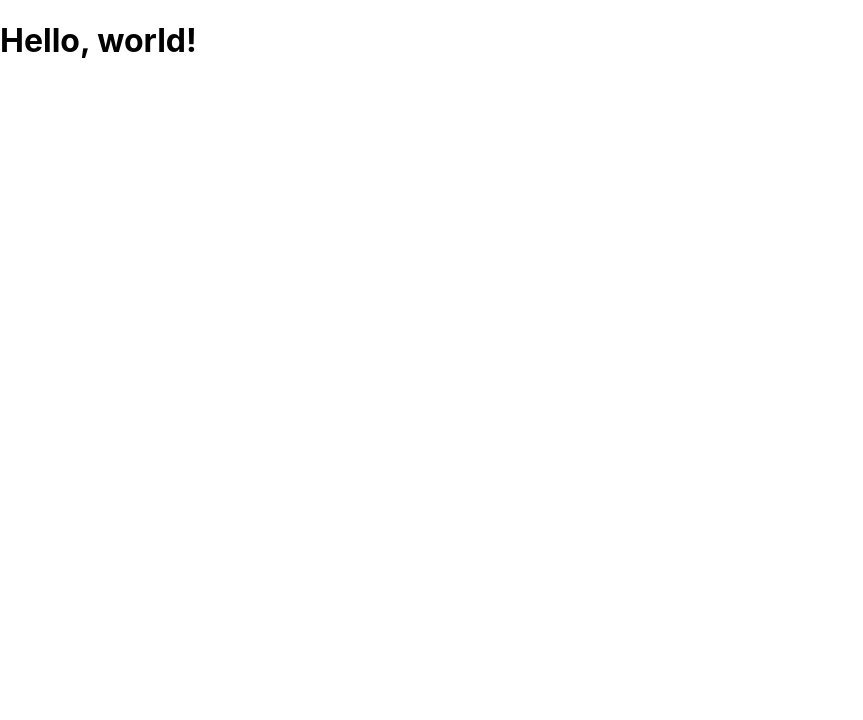
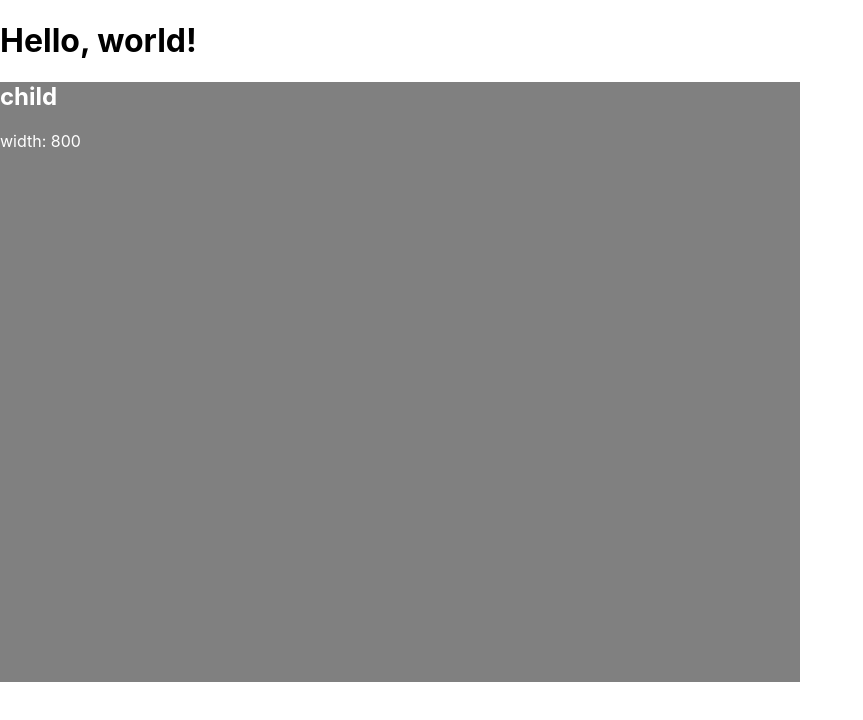
Before and after one commit to utgwkk/20210710-sketch-use-measure-and-animation, a React (Create React App) app: page / in a window 1280 px wide. Shown: the top 720 px of the page, without its empty margins (0-863 px from the left). Built offline with nearby package versions, Linux system fonts and the light colour scheme.

Commit message:
calculate child element width

```diff
--- /dev/null
+++ b/src/App.module.css
@@ -0,0 +1,6 @@
+.container {
+    width: 800px;
+    height: 600px;
+    color: white;
+    background-color: gray;
+}
--- a/src/App.tsx
+++ b/src/App.tsx
@@ -1,9 +1,15 @@
 import React from "react";
+
+import { Child } from "./Child";
+import styles from "./App.module.css";
 
 export const App: React.VFC = () => {
   return (
     <div className="App">
       <h1>Hello, world!</h1>
+      <div className={styles.container}>
+        <Child />
+      </div>
     </div>
   );
 };
--- /dev/null
+++ b/src/Child.tsx
@@ -0,0 +1,13 @@
+import React from "react";
+import useMeasure from "react-use-measure";
+
+export const Child: React.VFC = () => {
+  const [ref, { width }] = useMeasure();
+
+  return (
+    <div ref={ref}>
+      <h2>child</h2>
+      width: {width}
+    </div>
+  );
+};
```
